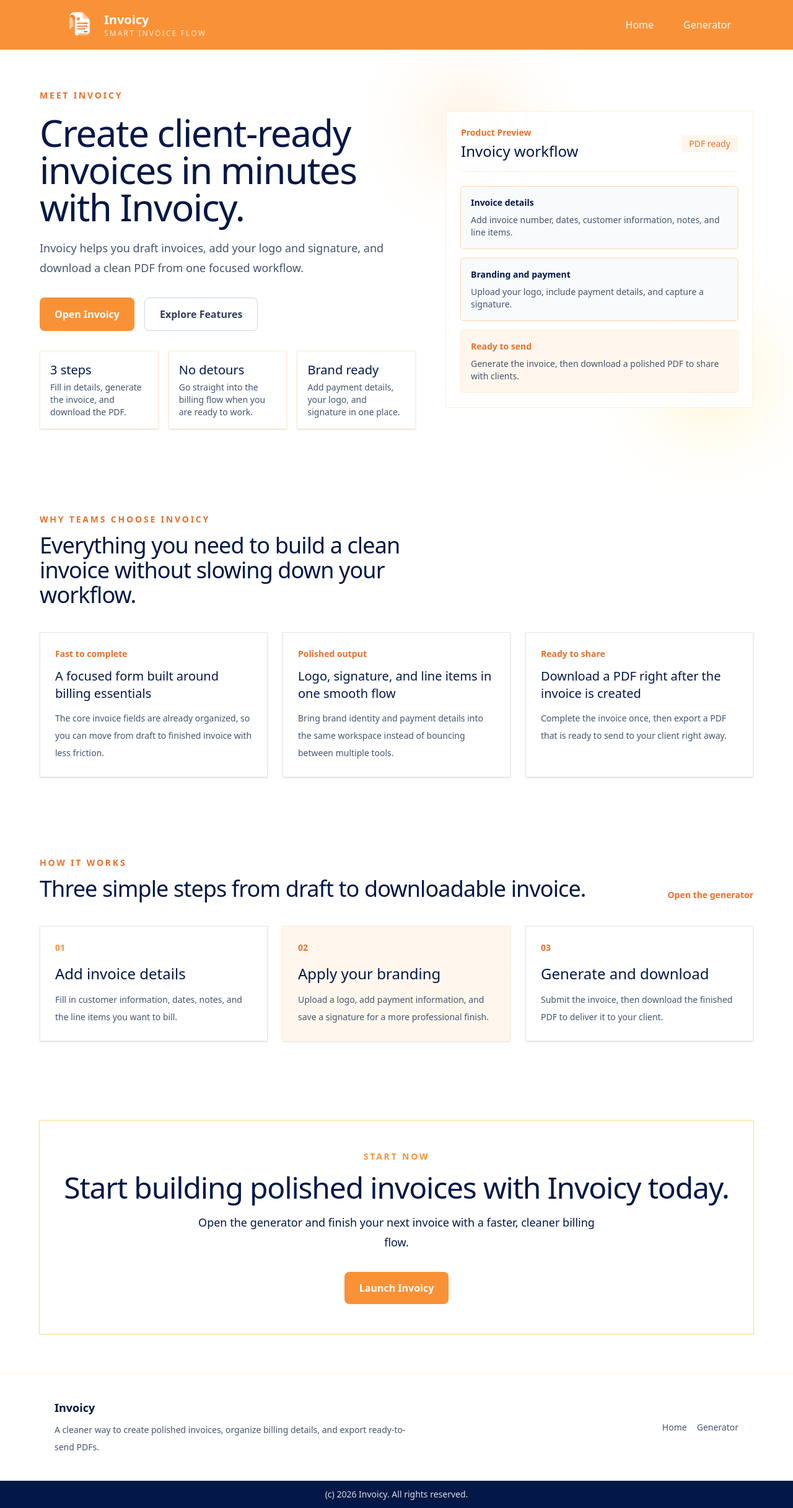
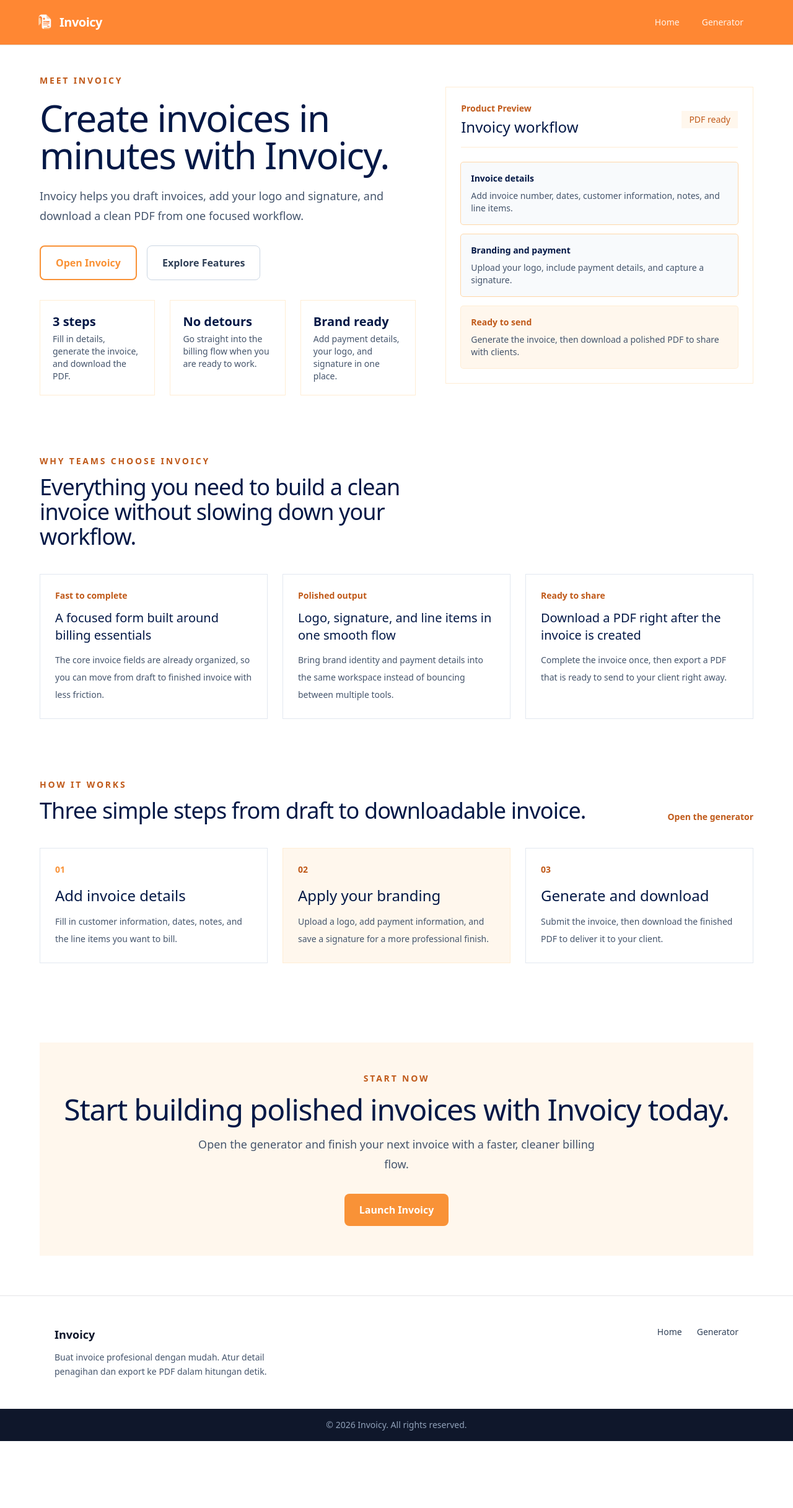
Before and after one commit to egadestaviano/invoicy, a Vue app: page / in a window 1280 px wide. Shown: the whole page at 62% size. After the commit the page ends 2325 px from the top, so only its background shows below. Built offline with nearby package versions, Linux system fonts and the light colour scheme.

Commit message:
style: update Footer and Header components for improved UI consistency and readability

```diff
--- a/src/components/Footer.vue
+++ b/src/components/Footer.vue
@@ -1,25 +1,28 @@
 <template>
-  <footer class="w-full border-t border-[#F99237]/15">
+  <footer class="w-full border-t border-zinc-200">
     <div class="bg-white">
-      <div class="max-w-6xl mx-auto flex flex-col gap-6 px-4 py-10 md:flex-row md:items-center md:justify-between md:px-6">
-        <div>
-          <p class="text-lg font-semibold text-[#031846]">Invoicy</p>
-          <p class="mt-2 max-w-xl text-sm leading-7 text-slate-600">
-            A cleaner way to create polished invoices, organize billing details, and export ready-to-send PDFs.
+      <div class="max-w-6xl mx-auto px-6 py-12 flex flex-col gap-8 md:flex-row md:items-start md:justify-between">
+        <div class="max-w-sm">
+          <p class="text-lg font-bold text-slate-900">Invoicy</p>
+          <p class="mt-3 text-sm text-slate-600 leading-relaxed">
+            Buat invoice profesional dengan mudah. Atur detail penagihan dan export ke PDF dalam hitungan detik.
           </p>
         </div>
 
-        <div class="flex flex-wrap items-center gap-4 text-sm font-medium text-slate-600">
-          <RouterLink to="/" class="transition hover:text-[#E6712B]">Home</RouterLink>
-          <RouterLink to="/generator" class="transition hover:text-[#E6712B]">Generator</RouterLink>
-          <!-- <a href="mailto:support@invoicy.app" class="transition hover:text-[#E6712B]">support@invoicy.app</a> -->
+        <div class="flex gap-6 text-sm font-medium text-slate-700">
+          <RouterLink to="/" class="hover:text-orange-600 transition-colors">
+            Home
+          </RouterLink>
+          <RouterLink to="/generator" class="hover:text-orange-600 transition-colors">
+            Generator
+          </RouterLink>
         </div>
       </div>
     </div>
 
-    <div class="bg-[#031846]">
-      <div class="max-w-6xl mx-auto px-6 py-3 text-center text-sm text-white/85">
-        (c) 2026 Invoicy. All rights reserved.
+    <div class="bg-slate-900">
+      <div class="max-w-6xl mx-auto px-6 py-4 text-center text-sm text-slate-400">
+        © 2026 Invoicy. All rights reserved.
       </div>
     </div>
   </footer>
--- a/src/components/Header.vue
+++ b/src/components/Header.vue
@@ -1,24 +1,22 @@
 <template>
-  <header class="fixed inset-x-0 top-0 z-50 border-b border-[#F99237]/20 bg-white/75 backdrop-blur-xl">
-    <div class="bg-[#F99237]">
-      <div class="max-w-6xl mx-auto flex items-center justify-between md:px-6">
-        <RouterLink to="/" class="group flex items-center">
-          <img src="/icon.svg" alt="Logo Invoicy" class="h-20 w-20" />
-          <div>
-            <span class="block text-xl font-semibold text-white">Invoicy</span>
-            <span class="block text-xs uppercase tracking-[0.18em] text-orange-100">
-              Smart Invoice Flow
-            </span>
-          </div>
+  <header class="fixed inset-x-0 top-0 z-50 border-b border-zinc-200">
+    <div class="bg-gradient-to-r bg-orange-500/80 backdrop-blur-lg">
+      <div class="max-w-6xl mx-auto py-3 flex items-center justify-between">
+        <RouterLink to="/" class="flex items-center -ml-4">
+          <img src="/icon.svg" alt="Logo Invoicy" class="h-12 w-12" />
+          <span class="text-xl font-bold text-white tracking-tight">Invoicy</span>
         </RouterLink>
 
-        <nav class="flex items-center gap-3 text-sm font-medium text-white md:gap-6 md:text-base">
-          <RouterLink to="/" class=" px-3 py-1.5 transition hover:bg-white/12 hover:text-orange-50">
+        <nav class="flex gap-1 text-sm font-medium">
+          <RouterLink
+            to="/"
+            class="px-4 py-2 text-white/90 rounded-md transition hover:bg-white/15 hover:text-white"
+          >
             Home
           </RouterLink>
           <RouterLink
             to="/generator"
-            class="px-3 py-1.5 transition hover:bg-white/12 hover:text-orange-50"
+            class="px-4 py-2 text-white/90 rounded-md transition hover:bg-white/15 hover:text-white"
           >
             Generator
           </RouterLink>
--- a/src/views/HomeView.vue
+++ b/src/views/HomeView.vue
@@ -1,18 +1,17 @@
 <template>
-  <div class="min-h-screen  text-[#031846]">
+  <div class="min-h-screen text-[#031846]">
     <Header />
 
     <main class="overflow-x-hidden pt-20 md:pt-24">
-      <section class="px-4 md:px-6 pt-8 md:pt-12 pb-18">
+      <section class="px-4 md:px-6 pt-6 md:pt-6 pb-16">
         <div class="max-w-6xl mx-auto grid gap-12 lg:grid-cols-[1.1fr_0.9fr] items-center">
           <div class="space-y-8 animate-rise">
-
             <div class="space-y-5">
-              <p class="text-sm font-semibold uppercase tracking-[0.2em] text-[#E6712B]">
+              <p class="text-sm font-semibold uppercase tracking-[0.2em] text-[#c05a1a]">
                 Meet Invoicy
               </p>
               <h1 class="max-w-3xl text-4xl md:text-6xl font-[#031846] tracking-tight text-[#031846]">
-                Create client-ready invoices in minutes with Invoicy.
+                Create invoices in minutes with Invoicy.
               </h1>
               <p class="max-w-2xl text-lg leading-8 text-slate-600">
                 Invoicy helps you draft invoices, add your logo and signature, and download a clean PDF from one focused workflow.
@@ -22,60 +21,59 @@
             <div class="flex flex-col sm:flex-row gap-4">
               <RouterLink
                 to="/generator"
-                class="inline-flex items-center justify-center rounded-lg bg-[#F99237] px-6 py-3.5 text-base font-semibold text-white  transition duration-300 hover:-translate-y-1 hover:bg-[#ff8a47] hover:shadow-xl"
+                class="inline-flex items-center justify-center rounded-lg border-2 border-[#F99237] bg-white px-6 py-3.5 text-base font-semibold text-[#F99237] transition duration-200 hover:bg-[#F99237] hover:text-white"
               >
                 Open Invoicy
               </RouterLink>
               <a
                 href="#features"
-                class="inline-flex items-center justify-center rounded-lg border border-slate-300 px-6 py-3.5 text-base font-semibold text-slate-700 transition duration-300 hover:-translate-y-1 hover:border-[#F99237] hover:bg-white hover:text-[#E6712B]"
+                class="inline-flex items-center justify-center rounded-lg border border-slate-300 px-6 py-3.5 text-base font-semibold text-slate-700 transition duration-200 hover:border-slate-400 hover:bg-slate-50"
               >
                 Explore Features
               </a>
             </div>
 
-            <div class="grid gap-4 sm:grid-cols-3">
-              <div class="feature-chip hover-lift animate-rise-delay-1">
-                <p class="text-xl font-[#031846] text-[#031846]">3 steps</p>
+            <div class="grid gap-6 sm:grid-cols-3">
+              <div class="feature-chip p-5 animate-rise-delay-1">
+                <p class="text-xl font-semibold text-[#031846]">3 steps</p>
                 <p class="mt-1 text-sm text-slate-600">Fill in details, generate the invoice, and download the PDF.</p>
               </div>
-              <div class="feature-chip hover-lift animate-rise-delay-2">
-                <p class="text-xl font-[#031846] text-[#031846]">No detours</p>
+              <div class="feature-chip p-5 animate-rise-delay-2">
+                <p class="text-xl font-semibold text-[#031846]">No detours</p>
                 <p class="mt-1 text-sm text-slate-600">Go straight into the billing flow when you are ready to work.</p>
               </div>
-              <div class="feature-chip hover-lift animate-rise-delay-3">
-                <p class="text-xl font-[#031846] text-[#031846]">Brand ready</p>
+              <div class="feature-chip p-5 animate-rise-delay-3">
+                <p class="text-xl font-semibold text-[#031846]">Brand ready</p>
                 <p class="mt-1 text-sm text-slate-600">Add payment details, your logo, and signature in one place.</p>
               </div>
             </div>
           </div>
 
-          <div class="relative animate-float-in">
-            <div class="floating-orb absolute -top-8 -left-8 h-32 w-32 rounded-full bg-orange-200/60 blur-3xl"></div>
-            <div class="floating-orb-delay absolute -bottom-10 right-0 h-40 w-40 rounded-full bg-amber-100 blur-3xl"></div>
-            <div class="hover-lift relative overflow-hidden  border border-orange-100 bg-white/92 p-6">
-
+          <!-- Product Preview Card – flat, no shadow, no float animation -->
+          <div class="relative">
+            <!-- Floating orbs removed (commented out) -->
+            <div class="relative overflow-hidden border border-orange-100 bg-white p-6">
               <div class="flex items-center justify-between border-b border-orange-100 pb-4">
                 <div>
-                  <p class="text-sm font-semibold text-[#E6712B]">Product Preview</p>
-                  <h2 class="mt-1 text-2xl  text-[#031846]">Invoicy workflow</h2>
+                  <p class="text-sm font-semibold text-[#c05a1a]">Product Preview</p>
+                  <h2 class="mt-1 text-2xl text-[#031846]">Invoicy workflow</h2>
                 </div>
-                <div class=" bg-orange-50 px-3 py-1 text-sm font-medium text-[#E6712B]">
+                <div class="bg-orange-50 px-3 py-1 text-sm font-medium text-[#c05a1a]">
                   PDF ready
                 </div>
               </div>
 
               <div class="mt-6 space-y-4">
-                <div class="info-card hover-lift-subtle">
+                <div class="info-card">
                   <p class="text-sm font-semibold text-[#031846]">Invoice details</p>
                   <p class="mt-2 text-sm text-slate-600">Add invoice number, dates, customer information, notes, and line items.</p>
                 </div>
-                <div class="info-card hover-lift-subtle">
+                <div class="info-card">
                   <p class="text-sm font-semibold text-[#031846]">Branding and payment</p>
                   <p class="mt-2 text-sm text-slate-600">Upload your logo, include payment details, and capture a signature.</p>
                 </div>
-                <div class="info-card-highlight hover-lift-subtle">
-                  <p class="text-sm font-semibold text-[#E6712B]">Ready to send</p>
+                <div class="info-card-highlight">
+                  <p class="text-sm font-semibold text-[#c05a1a]">Ready to send</p>
                   <p class="mt-2 text-sm text-slate-600">Generate the invoice, then download a polished PDF to share with clients.</p>
                 </div>
               </div>
@@ -84,10 +82,10 @@
         </div>
       </section>
 
-      <section id="features" class="px-4 md:px-6 py-16">
+      <section id="features" class="px-4 md:px-6 py-8">
         <div class="max-w-6xl mx-auto">
           <div class="max-w-2xl animate-rise">
-            <p class="text-sm font-semibold uppercase tracking-[0.2em] text-[#E6712B]">Why teams choose Invoicy</p>
+            <p class="text-sm font-semibold uppercase tracking-[0.2em] text-[#c05a1a]">Why teams choose Invoicy</p>
             <h2 class="mt-3 text-3xl md:text-4xl font-[#031846] tracking-tight text-[#031846]">
               Everything you need to build a clean invoice without slowing down your workflow.
             </h2>
@@ -95,22 +93,22 @@
 
           <div class="mt-10 grid gap-6 md:grid-cols-3">
             <article class="marketing-card hover-lift animate-rise-delay-1">
-              <p class="text-sm font-semibold text-[#E6712B]">Fast to complete</p>
-              <h3 class="mt-3 text-xl  text-[#031846]">A focused form built around billing essentials</h3>
+              <p class="text-sm font-semibold text-[#c05a1a]">Fast to complete</p>
+              <h3 class="mt-3 text-xl text-[#031846]">A focused form built around billing essentials</h3>
               <p class="mt-3 text-sm leading-7 text-slate-600">
                 The core invoice fields are already organized, so you can move from draft to finished invoice with less friction.
               </p>
             </article>
             <article class="marketing-card hover-lift animate-rise-delay-2">
-              <p class="text-sm font-semibold text-[#E6712B]">Polished output</p>
-              <h3 class="mt-3 text-xl  text-[#031846]">Logo, signature, and line items in one smooth flow</h3>
+              <p class="text-sm font-semibold text-[#c05a1a]">Polished output</p>
+              <h3 class="mt-3 text-xl text-[#031846]">Logo, signature, and line items in one smooth flow</h3>
               <p class="mt-3 text-sm leading-7 text-slate-600">
                 Bring brand identity and payment details into the same workspace instead of bouncing between multiple tools.
               </p>
             </article>
             <article class="marketing-card hover-lift animate-rise-delay-3">
-              <p class="text-sm font-semibold text-[#E6712B]">Ready to share</p>
-              <h3 class="mt-3 text-xl  text-[#031846]">Download a PDF right after the invoice is created</h3>
+              <p class="text-sm font-semibold text-[#c05a1a]">Ready to share</p>
+              <h3 class="mt-3 text-xl text-[#031846]">Download a PDF right after the invoice is created</h3>
               <p class="mt-3 text-sm leading-7 text-slate-600">
                 Complete the invoice once, then export a PDF that is ready to send to your client right away.
               </p>
@@ -123,14 +121,14 @@
         <div class="max-w-6xl mx-auto">
           <div class="flex flex-col gap-4 md:flex-row md:items-end md:justify-between animate-rise">
             <div>
-              <p class="text-sm font-semibold uppercase tracking-[0.2em] text-[#E6712B]">How it works</p>
+              <p class="text-sm font-semibold uppercase tracking-[0.2em] text-[#c05a1a]">How it works</p>
               <h2 class="mt-3 text-3xl md:text-4xl font-[#031846] tracking-tight text-[#031846]">
                 Three simple steps from draft to downloadable invoice.
               </h2>
             </div>
             <RouterLink
               to="/generator"
-              class="text-sm font-semibold text-[#E6712B] transition hover:text-[#E6712B]"
+              class="text-sm font-semibold text-[#c05a1a] transition hover:text-[#F99237]"
             >
               Open the generator
             </RouterLink>
@@ -139,21 +137,21 @@
           <div class="mt-10 grid gap-6 md:grid-cols-3">
             <div class="process-card-light hover-lift animate-rise-delay-1">
               <p class="text-sm font-semibold text-[#F99237]">01</p>
-              <h3 class="mt-4 text-2xl ">Add invoice details</h3>
+              <h3 class="mt-4 text-2xl">Add invoice details</h3>
               <p class="mt-3 text-sm leading-7 text-slate-600">
                 Fill in customer information, dates, notes, and the line items you want to bill.
               </p>
             </div>
             <div class="process-card-warm hover-lift animate-rise-delay-2">
-              <p class="text-sm font-semibold text-[#E6712B]">02</p>
-              <h3 class="mt-4 text-2xl  text-[#031846]">Apply your branding</h3>
+              <p class="text-sm font-semibold text-[#c05a1a]">02</p>
+              <h3 class="mt-4 text-2xl text-[#031846]">Apply your branding</h3>
               <p class="mt-3 text-sm leading-7 text-slate-600">
                 Upload a logo, add payment information, and save a signature for a more professional finish.
               </p>
             </div>
             <div class="process-card-light hover-lift animate-rise-delay-3">
-              <p class="text-sm font-semibold text-[#E6712B]">03</p>
-              <h3 class="mt-4 text-2xl  text-[#031846]">Generate and download</h3>
+              <p class="text-sm font-semibold text-[#c05a1a]">03</p>
+              <h3 class="mt-4 text-2xl text-[#031846]">Generate and download</h3>
               <p class="mt-3 text-sm leading-7 text-slate-600">
                 Submit the invoice, then download the finished PDF to deliver it to your client.
               </p>
@@ -162,19 +160,20 @@
         </div>
       </section>
 
+      <!-- CTA Section – flat, no shadow, lighter background -->
       <section class="px-4 md:px-6 py-16">
-        <div class="animate-float-in max-w-6xl mx-auto outline-1  outline-[#FBDC7F] shadow-sm px-8 py-12 text-center text-white">
-          <p class="text-sm font-semibold uppercase tracking-[0.2em] text-[#F99237]">Start now</p>
-          <h2 class="mt-4 text-3xl md:text-5xl font-[#031846] tracking-tight text-[#031846]">
+        <div class="max-w-6xl mx-auto bg-orange-50 px-8 py-12 text-center text-[#031846]">
+          <p class="text-sm font-semibold uppercase tracking-[0.2em] text-[#c05a1a]">Start now</p>
+          <h2 class="mt-4 text-3xl md:text-5xl font-[#031846] tracking-tight">
             Start building polished invoices with Invoicy today.
           </h2>
-          <p class="mt-4 max-w-2xl mx-auto text-base md:text-lg leading-8 text-[#031846]">
+          <p class="mt-4 max-w-2xl mx-auto text-base md:text-lg leading-8 text-slate-600">
             Open the generator and finish your next invoice with a faster, cleaner billing flow.
           </p>
           <div class="mt-8 flex justify-center">
             <RouterLink
               to="/generator"
-              class="inline-flex items-center justify-center rounded-lg bg-[#F99237] px-6 py-3.5 text-base font-semibold text-white transition duration-300 hover:-translate-y-1 "
+              class="inline-flex items-center justify-center rounded-lg bg-[#F99237] px-6 py-3.5 text-base font-semibold text-white transition duration-200 hover:bg-[#E6712B] hover:shadow-md"
             >
               Launch Invoicy
             </RouterLink>
@@ -197,117 +196,92 @@ import Footer from '../components/Footer.vue'
 @reference "tailwindcss";
 
 .feature-chip {
-  @apply border border-orange-100 bg-white p-4 shadow-sm transition duration-300;
+  @apply border border-orange-100 bg-white transition duration-200;
 }
 
 .marketing-card {
-  @apply border border-slate-200 bg-white p-6 shadow-sm transition duration-300;
+  @apply border border-slate-200 bg-white p-6 transition duration-200;
 }
 
 .info-card {
-  @apply rounded-sm bg-slate-50 p-4 transition duration-300 outline-1 outline-orange-200;
+  @apply rounded-sm bg-slate-50 p-4 transition duration-200 outline-1 outline-orange-200;
 }
 
 .info-card-highlight {
-  @apply rounded-sm bg-orange-50 p-4 ring-1 ring-orange-100 transition duration-300;
+  @apply rounded-sm bg-orange-50 p-4 ring-1 ring-orange-100 transition duration-200;
 }
 
 .process-card-dark {
-  @apply  bg-slate-900 p-6 text-white shadow-xl shadow-slate-200 transition duration-300;
+  @apply bg-slate-900 p-6 text-white shadow-xl shadow-slate-200 transition duration-200;
 }
 
 .process-card-warm {
-  @apply border border-orange-100 bg-orange-50 p-6 shadow-sm transition duration-300;
+  @apply border border-orange-100 bg-orange-50 p-6 transition duration-200;
 }
 
 .process-card-light {
-  @apply  border border-slate-200 bg-white p-6 shadow-sm transition duration-300;
+  @apply border border-slate-200 bg-white p-6 transition duration-200;
 }
 
-
+/* Flat hover: lift minimal, very subtle shadow */
 .hover-lift {
   transition:
-    transform 240ms ease,
-    box-shadow 240ms ease,
-    border-color 240ms ease;
+    transform 180ms ease,
+    box-shadow 180ms ease,
+    border-color 180ms ease;
 }
 
 .hover-lift:hover {
-  transform: translateY(-8px);
-  box-shadow: 0 24px 48px -24px rgba(15, 23, 42, 0.28);
-  border-color: rgba(251, 146, 60, 0.38);
+  transform: translateY(-2px);
+  box-shadow: 0 4px 12px rgba(15, 23, 42, 0.06);
+  border-color: rgba(251, 146, 60, 0.15);
 }
 
 .hover-lift-subtle {
   transition:
-    transform 220ms ease,
-    background-color 220ms ease,
-    box-shadow 220ms ease;
+    transform 180ms ease,
+    background-color 180ms ease,
+    box-shadow 180ms ease;
 }
 
 .hover-lift-subtle:hover {
-  transform: translateY(-4px);
-  box-shadow: 0 18px 32px -24px rgba(15, 23, 42, 0.24);
+  transform: translateY(-1px);
+  box-shadow: 0 8px 16px -8px rgba(15, 23, 42, 0.1);
 }
 
 .animate-rise {
-  animation: rise-in 700ms ease-out both;
+  animation: rise-in 400ms ease-out both;
 }
 
 .animate-rise-delay-1 {
-  animation: rise-in 750ms ease-out 80ms both;
+  animation: rise-in 450ms ease-out 80ms both;
 }
 
 .animate-rise-delay-2 {
-  animation: rise-in 750ms ease-out 160ms both;
+  animation: rise-in 450ms ease-out 160ms both;
 }
 
 .animate-rise-delay-3 {
-  animation: rise-in 750ms ease-out 240ms both;
+  animation: rise-in 450ms ease-out 240ms both;
 }
 
-.animate-float-in {
-  animation: float-in 900ms cubic-bezier(0.22, 1, 0.36, 1) both;
-}
-
-.floating-orb {
-  animation: drift 7s ease-in-out infinite;
-}
-
-.floating-orb-delay {
-  animation: drift 9s ease-in-out infinite reverse;
-}
-
+/* Diperhalus */
 @keyframes rise-in {
   from {
     opacity: 0;
-    transform: translateY(24px);
+    transform: translateY(8px);
   }
-
   to {
     opacity: 1;
     transform: translateY(0);
   }
 }
 
-@keyframes float-in {
-  from {
-    opacity: 0;
-    transform: translateY(32px) scale(0.96);
-  }
-
-  to {
-    opacity: 1;
-    transform: translateY(0) scale(1);
-  }
-}
-
+/* Floating orbs animation dihilangkan; jika tetap ingin ada, keyframes drift masih bisa ada tapi tidak dipakai */
 @keyframes drift {
-  0%,
-  100% {
+  0%, 100% {
     transform: translate3d(0, 0, 0);
   }
-
   50% {
     transform: translate3d(10px, -12px, 0);
   }
@@ -318,9 +292,6 @@ import Footer from '../components/Footer.vue'
   .animate-rise-delay-1,
   .animate-rise-delay-2,
   .animate-rise-delay-3,
-  .animate-float-in,
-  .floating-orb,
-  .floating-orb-delay,
   .hover-lift,
   .hover-lift-subtle {
     animation: none !important;
```
